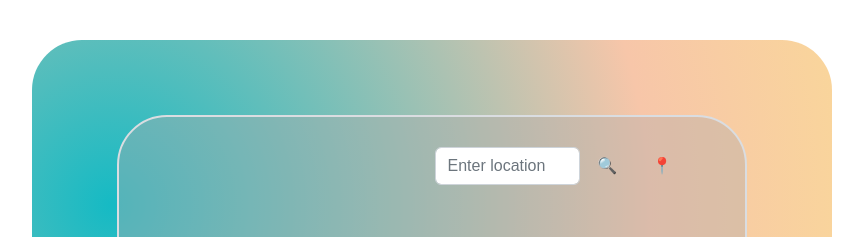
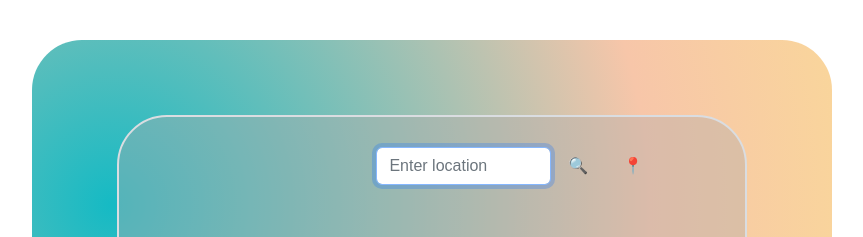
Before and after one commit to tsule27/weather-reactapp, a React (Create React App) app: page / in a window 1280 px wide. Shown: the top 237 px of the page, without its empty margins (208-1071 px from the left). Built offline with nearby package versions, Linux system fonts and the light colour scheme.

Commit message:
Added autofocus to Navigation & font size to Main.css

```diff
--- a/src/Main.css
+++ b/src/Main.css
@@ -13,6 +13,7 @@
   text-decoration: none;
   cursor: default;
   text-decoration-line: none;
+  font-size: 20px;
 }
 
 .weather-data-details {
--- a/src/Navigation.css
+++ b/src/Navigation.css
@@ -11,7 +11,7 @@
 
 .search-position {
   margin-left: auto;
-  width: 50%;
+  width: 60%;
   right: 0;
 }
 
--- a/src/Navigation.js
+++ b/src/Navigation.js
@@ -12,6 +12,7 @@ export default function Navigation() {
               placeholder="Enter location"
               autocomplete="off"
               className="form-control "
+              autoFocus="on"
             />
           </div>
           <span className="col-6 search-buttons">
```
